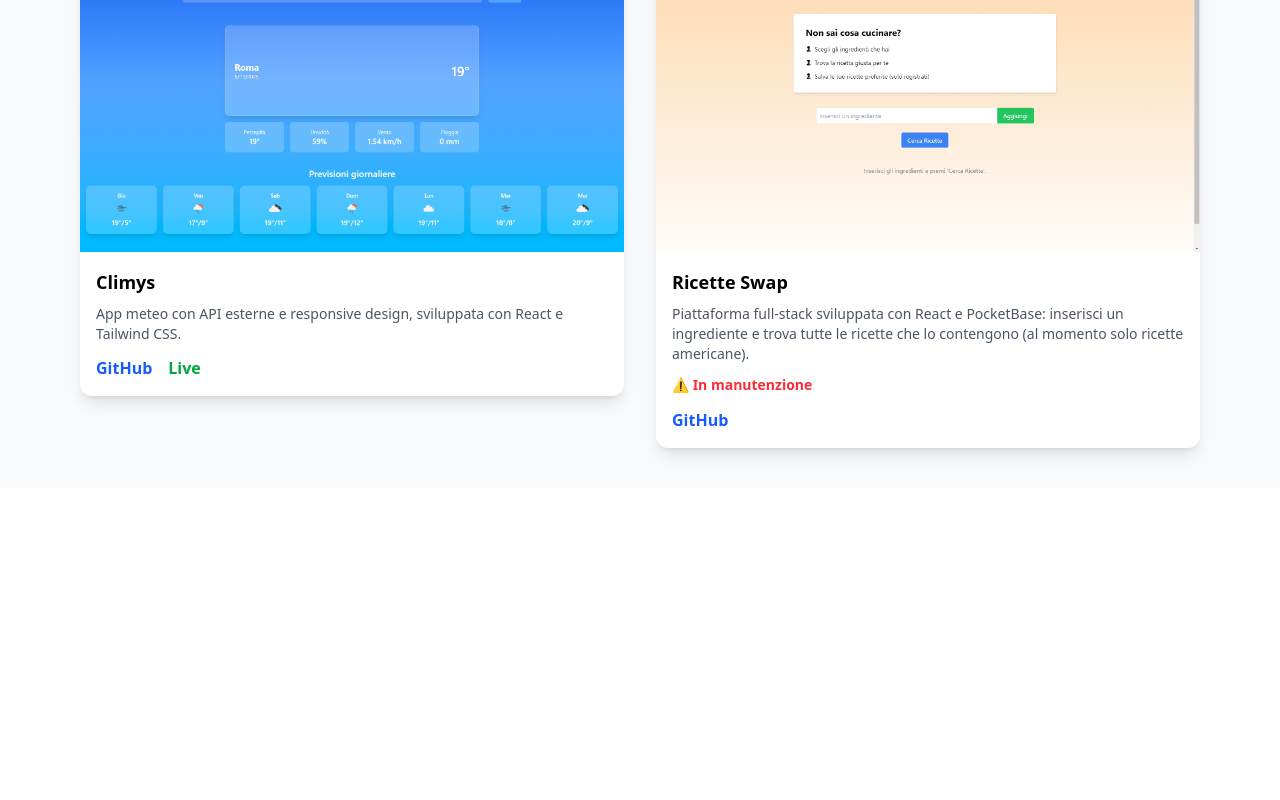
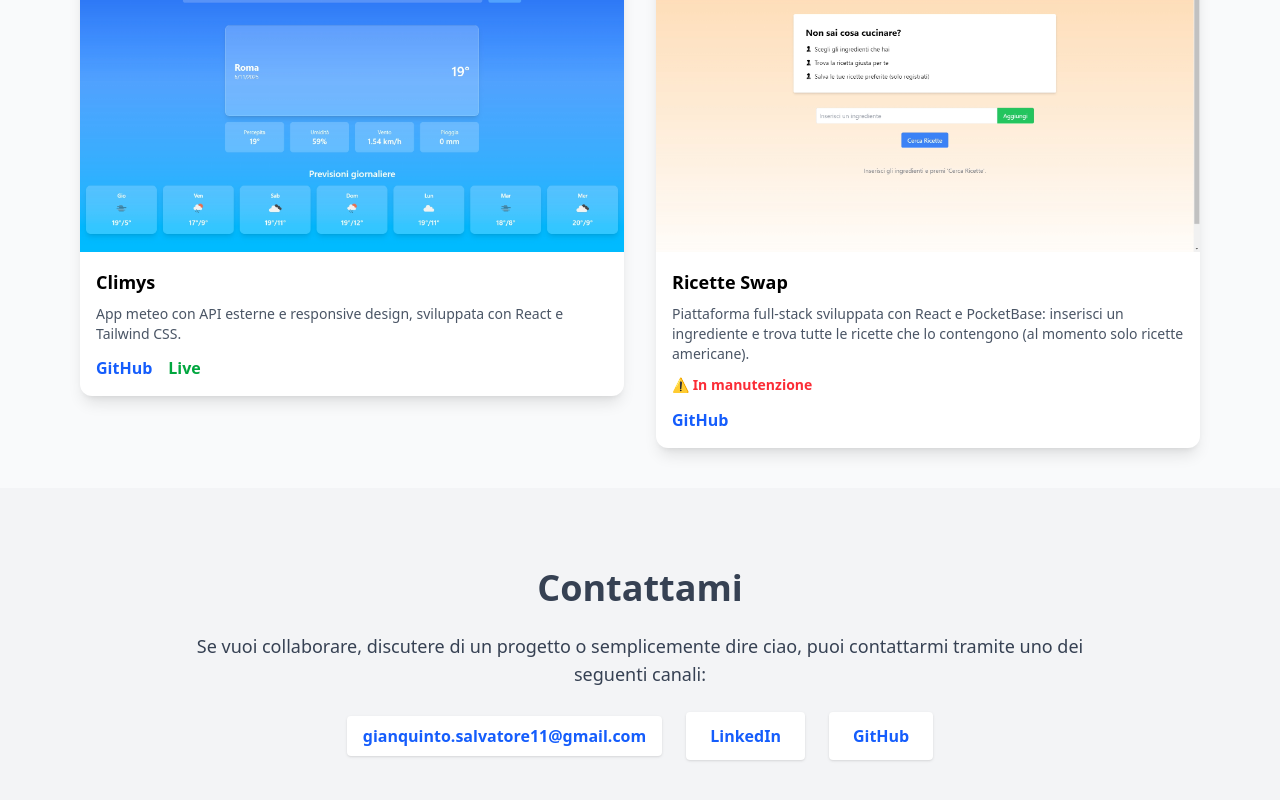
Before and after one commit to SalvatoreGianquinto/my-portfolio, a React (Vite) app: page / in a window 1280 px wide. Shown: the part 1672-2472 px from the top of the page. Before the commit the page ends 2160 px from the top, so only its background shows below. Built offline with nearby package versions, Linux system fonts and the light colour scheme.

Commit message:
sezione contatti preliminare

```diff
--- /dev/null
+++ b/components/Contatti.jsx
@@ -0,0 +1,47 @@
+const Contatti = () => {
+  return (
+    <section
+      id="contact"
+      className="bg-gray-100 py-20 px-6 md:px-20 text-center text-white"
+    >
+      <div className="max-w-4xl mx-auto space-y-6">
+        <h2 className="text-4xl font-bold text-gray-700">Contattami</h2>
+        <p className="text-lg text-gray-700">
+          Se vuoi collaborare, discutere di un progetto o semplicemente dire
+          ciao, puoi contattarmi tramite uno dei seguenti canali:
+        </p>
+
+        <div className="flex flex-col sm:flex-row justify-center items-center gap-6 mt-6">
+          <div className="flex flex-col items-center">
+            <a
+              href="mailto:gianquinto.salvatore11@gmail.com"
+              className="bg-white text-blue-600 font-semibold px-4 py-2 rounded shadow hover:bg-gray-200 transition"
+            >
+              gianquinto.salvatore11@gmail.com
+            </a>
+          </div>
+
+          <a
+            href="https://www.linkedin.com/in/tuo-profilo"
+            target="_blank"
+            rel="noopener noreferrer"
+            className="bg-white text-blue-600 font-semibold px-6 py-3 rounded shadow hover:bg-gray-200 transition"
+          >
+            LinkedIn
+          </a>
+
+          <a
+            href="https://github.com/SalvatoreGianquinto"
+            target="_blank"
+            rel="noopener noreferrer"
+            className="bg-white text-blue-600 font-semibold px-6 py-3 rounded shadow hover:bg-gray-200 transition"
+          >
+            GitHub
+          </a>
+        </div>
+      </div>
+    </section>
+  )
+}
+
+export default Contatti
--- a/components/Projects.jsx
+++ b/components/Projects.jsx
@@ -5,7 +5,7 @@ const Projects = () => {
         title: "Climys",
         description:
           "App meteo con API esterne e responsive design, sviluppata con React e Tailwind CSS.",
-        image: "/public/climys.jpeg",
+        image: "climys.jpeg",
         github: "https://github.com/SalvatoreGianquinto/climys",
         live: "https://climys.vercel.app/",
       },
@@ -15,7 +15,7 @@ const Projects = () => {
         title: "Ricette Swap",
         description:
           "Piattaforma full-stack sviluppata con React e PocketBase: inserisci un ingrediente e trova tutte le ricette che lo contengono (al momento solo ricette americane).",
-        image: "/public/ricette-swap.jpeg",
+        image: "ricette-swap.jpeg",
         github: "https://github.com/SalvatoreGianquinto/ricette-swap1",
         live: "https://ricette-swap1.vercel.app/",
         maintenance: true,
--- a/src/App.jsx
+++ b/src/App.jsx
@@ -1,4 +1,5 @@
 import About from "../components/About"
+import Contatti from "../components/Contatti"
 import Hero from "../components/Hero"
 import Projects from "../components/Projects"
 import Skills from "../components/Skills"
@@ -11,6 +12,7 @@ function App() {
       <About />
       <Skills />
       <Projects />
+      <Contatti />
     </>
   )
 }
```
